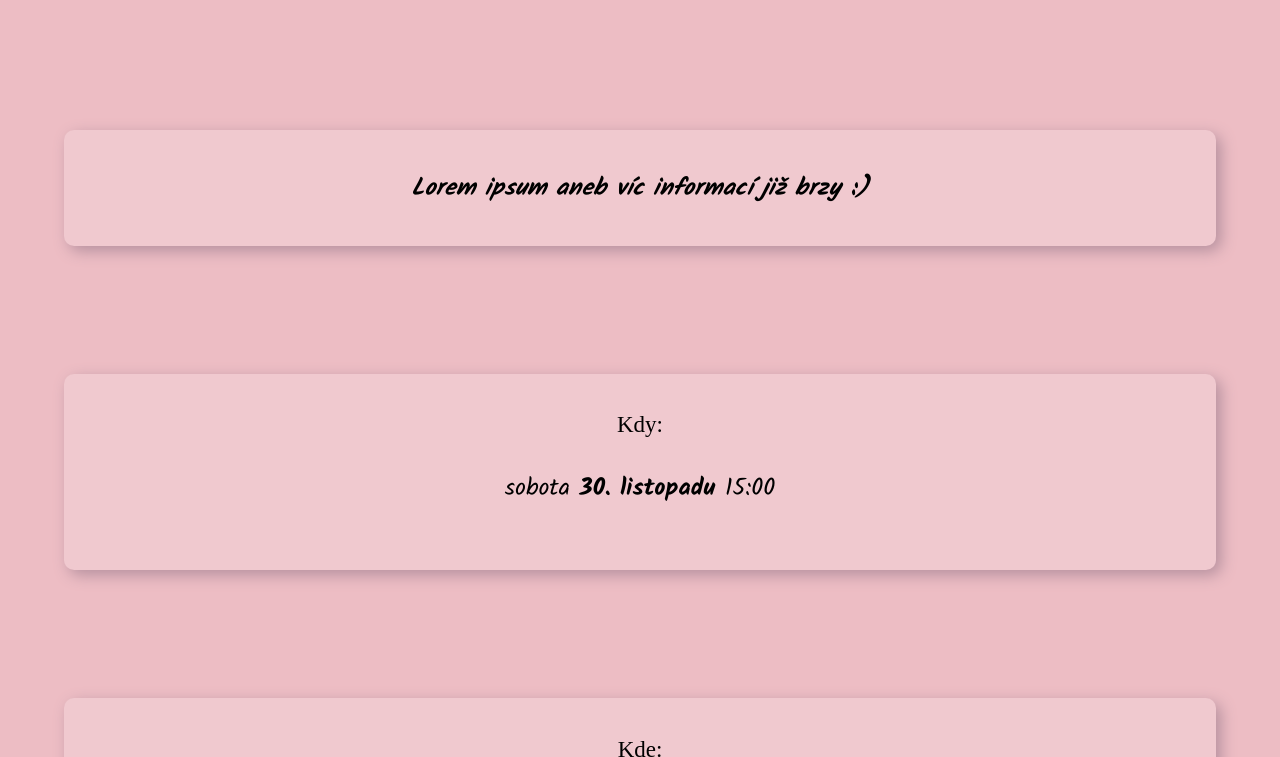
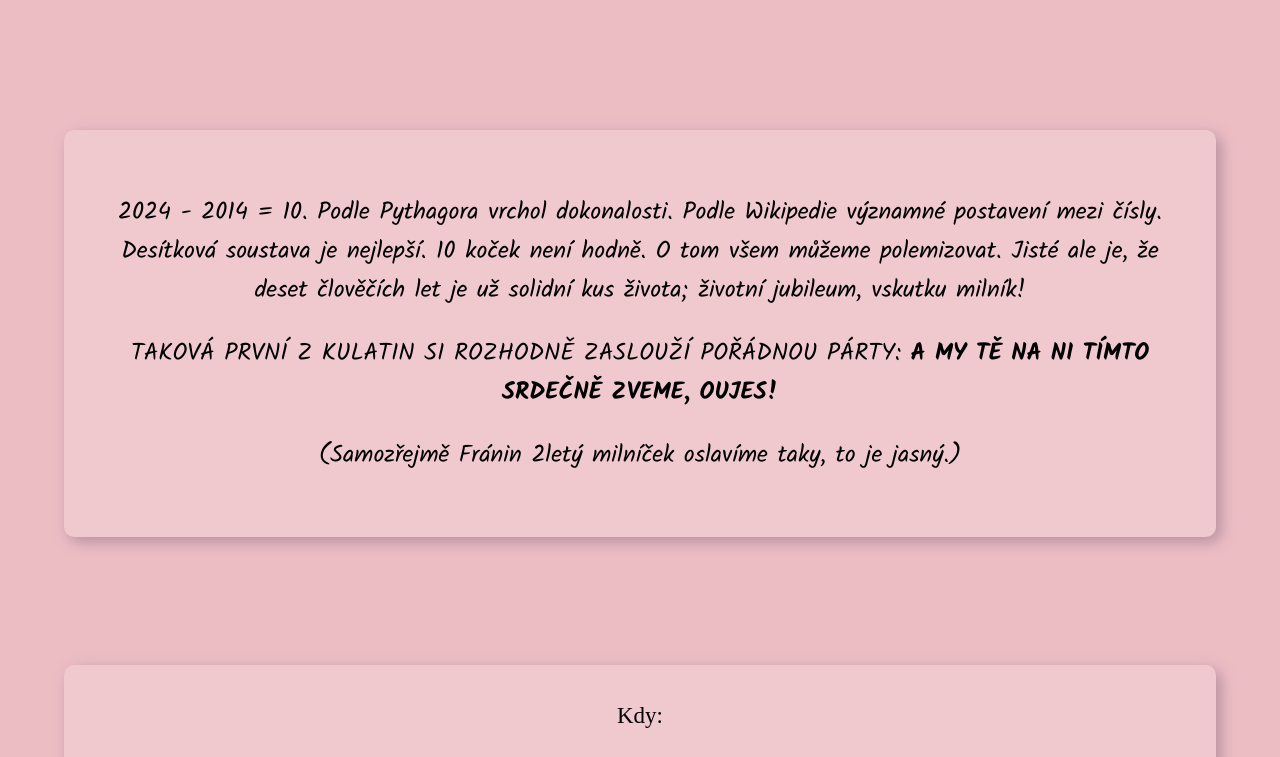
Before and after one commit to martickakocicka/oslava, a plain HTML site: page index.html in a window 1280 px wide. Shown: the part 960-1717 px from the top of the page. Drawn offline with Linux system fonts and the light colour scheme; a web font is replaced by a local one.

Commit message:
why paragraph

```diff
--- a/index.html
+++ b/index.html
@@ -40,7 +40,20 @@
       <p class="Fr">Františka 19. listopadu 2022</p>
     </div>
     <h3>I say disco, you say party! Disco, disco. Party, party!</h3>
-    <p class="proc" , id="proc">Lorem ipsum aneb víc informací již brzy :)</p>
+    <div class="proc" , id="proc">
+      <p>
+        2024 - 2014 = 10. Podle Pythagora vrchol dokonalosti. Podle Wikipedie
+        významné postavení mezi čísly. Desítková soustava je nejlepší. 10 koček
+        není hodně. O tom všem můžeme polemizovat. Jisté ale je, že deset
+        člověčích let je už solidní kus života; životní jubileum, vskutku
+        milník!
+      </p>
+      <p class="odstavec">
+        Taková první z kulatin si rozhodně zaslouží pořádnou párty:
+        <b>a my tě na ni tímto srdečně zveme, oujes!</b>
+      </p>
+      <p>(Samozřejmě Fránin 2letý milníček oslavíme taky, to je jasný.)</p>
+    </div>
     <div class="kdy" , id="kdy">
       <h4>Kdy:</h4>
       <p>sobota <b>30. listopadu</b> 15:00</p>
--- a/style.css
+++ b/style.css
@@ -133,8 +133,11 @@ h4 {
 .proc {
   margin: 5%;
   font-family: Kalam;
-  font-style: italic;
-  font-weight: 600;
+
+  font-weight: 500;
+}
+.odstavec {
+  text-transform: uppercase;
 }
 
 .kdy,
```
